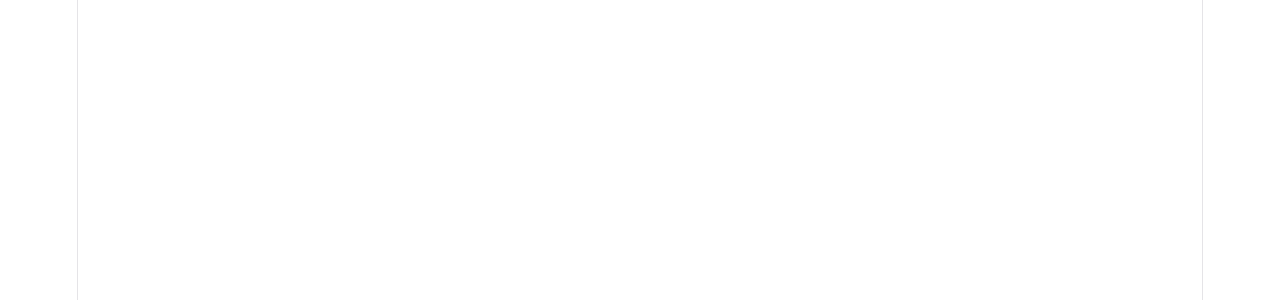
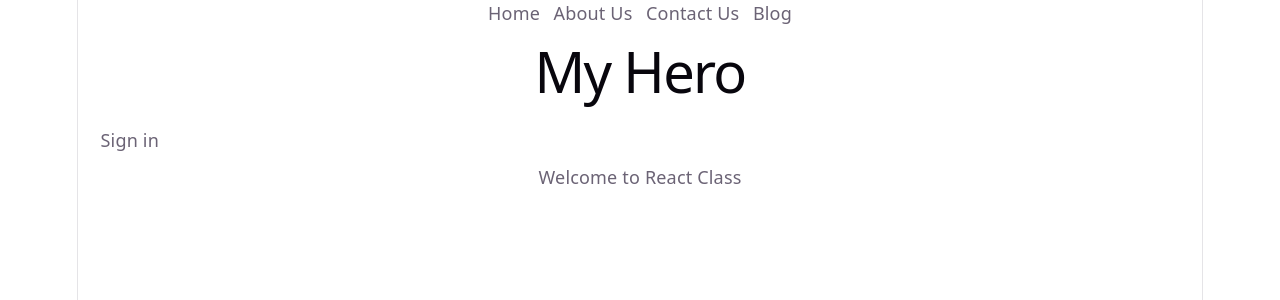
Before and after one commit to JohnMabas/React-Class, a React (Vite) app: page / in a window 1280 px wide. Shown: the top 300 px of the page. Built offline with nearby package versions, Linux system fonts and the light colour scheme.

Commit message:
working with components

```diff
--- a/src/App.jsx
+++ b/src/App.jsx
@@ -1,27 +1,20 @@
 
 import './App.css'
+import Nav from "./Nav"
+import Hero from "./Hero"
+import Button from "./Button"
 
 
-function Nav(){
-  return(
-    <>
-    <nav>
-      <ul>
-        <li>Home</li>
-        <li>About Us</li>
-        <li>Contact Us</li>
-        <li>Blog</li>
-      </ul>
-    </nav>
-    </>
-  )
-}
 
 function App() {
 
   return (
     <>
+    <Nav />
+    <Hero />
+    <Button />
 
+    <div>Welcome to React Class</div>
     </>
   )
 }
--- /dev/null
+++ b/src/Button.jsx
@@ -0,0 +1,9 @@
+function Button(){
+  return(
+    <>
+    <button className='border-2 border-white p-2 w-23'>Sign in</button>
+    </>
+  )
+}
+
+export default Button;
--- /dev/null
+++ b/src/Hero.jsx
@@ -0,0 +1,9 @@
+function Hero() {
+  return (
+    <>
+      <h1>My Hero </h1>
+    </>
+  );
+}
+
+export default Hero;
--- /dev/null
+++ b/src/Nav.jsx
@@ -0,0 +1,16 @@
+function Nav(){
+  return(
+    <>
+    <nav className='flex justify-center  '>
+      <ul className='flex justify-center items-center gap-3 list-none'>
+        <li>Home</li>
+        <li>About Us</li>
+        <li>Contact Us</li>
+        <li>Blog</li>
+      </ul>
+    </nav>
+    </>
+  )
+}
+
+export default Nav;
```
